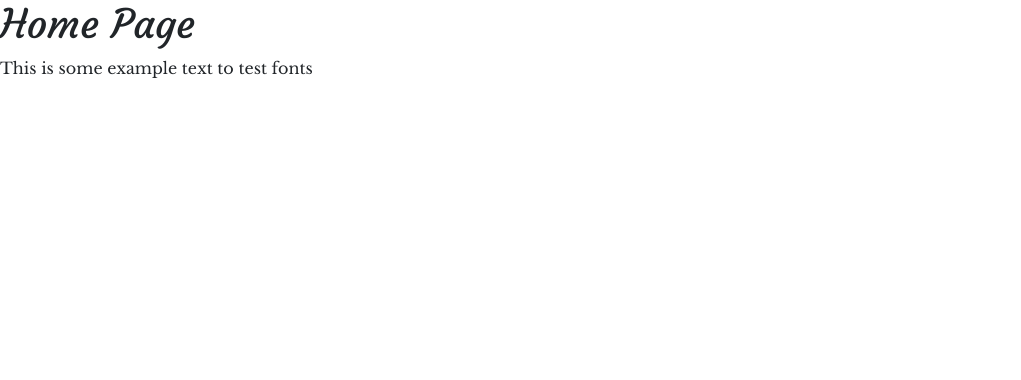
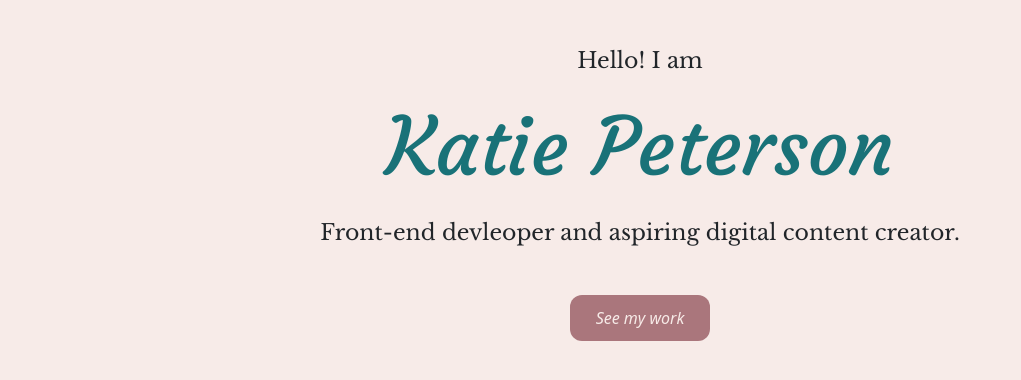
Before and after one commit to kspeterson/my-portfolio-project, a plain HTML site: page index.html in a window 1280 px wide. Shown: the whole page, without its empty margins (0-1021 px from the left). Drawn offline with nearby package versions, Linux system fonts and the light colour scheme.

Commit message:
Added homepage hero

```diff
--- a/index.html
+++ b/index.html
@@ -8,7 +8,7 @@
     <link rel="preconnect" href="https://fonts.googleapis.com" />
     <link rel="preconnect" href="https://fonts.gstatic.com" crossorigin />
     <link
-      href="https://fonts.googleapis.com/css2?family=Courgette&family=Libre+Baskerville&display=swap"
+      href="https://fonts.googleapis.com/css2?family=Courgette&family=Lato&family=Libre+Baskerville&display=swap"
       rel="stylesheet"
     />
     <script
@@ -24,7 +24,13 @@
     <link rel="stylesheet" href="styles.css" />
   </head>
   <body>
-    <h1>Home Page</h1>
-    <p>This is some example text to test fonts</p>
+    <div class="hero">
+      <h2 class="mt-5">Hello! I am</h2>
+      <h1>Katie Peterson</h1>
+      <h2 class="mb-5">
+        Front-end devleoper and aspiring digital content creator.
+      </h2>
+      <a href="about.html" class="btn btn-portfolio">See my work</a>
+    </div>
   </body>
 </html>
--- a/styles.css
+++ b/styles.css
@@ -1,7 +1,44 @@
-h1 {
-  font-family: "Courgette", cursive;
+:root {
+  --main-bg-color: #f7ebe8;
+  --primary-color: #197278;
+  --secondary-color: #86ba90;
+  --tertiary-color: #aa767c;
+  --heading-font: "Courgette", cursive;
+  --subheading-font: "Libre Baskerville", serif;
+  --content-font: "Lato", sans-serif;
 }
 
-p {
-  font-family: "Libre Baskerville", serif;
+body {
+  background-color: var(--main-bg-color);
 }
+
+h1 {
+  font-family: var(--heading-font);
+}
+
+h2 {
+  font-family: var(--subheading-font);
+}
+
+.hero {
+  text-align: center;
+}
+
+.hero h2 {
+  font-size: 22px;
+}
+
+.hero h1 {
+  font-size: 80px;
+  color: var(--primary-color);
+  margin: 25px;
+}
+
+.btn-portfolio {
+  color: var(--main-bg-color);
+  background: var(--tertiary-color);
+  padding: 10px 25px;
+  font-weight: 500;
+  font-style: italic;
+  border-radius: 12px;
+}
```
